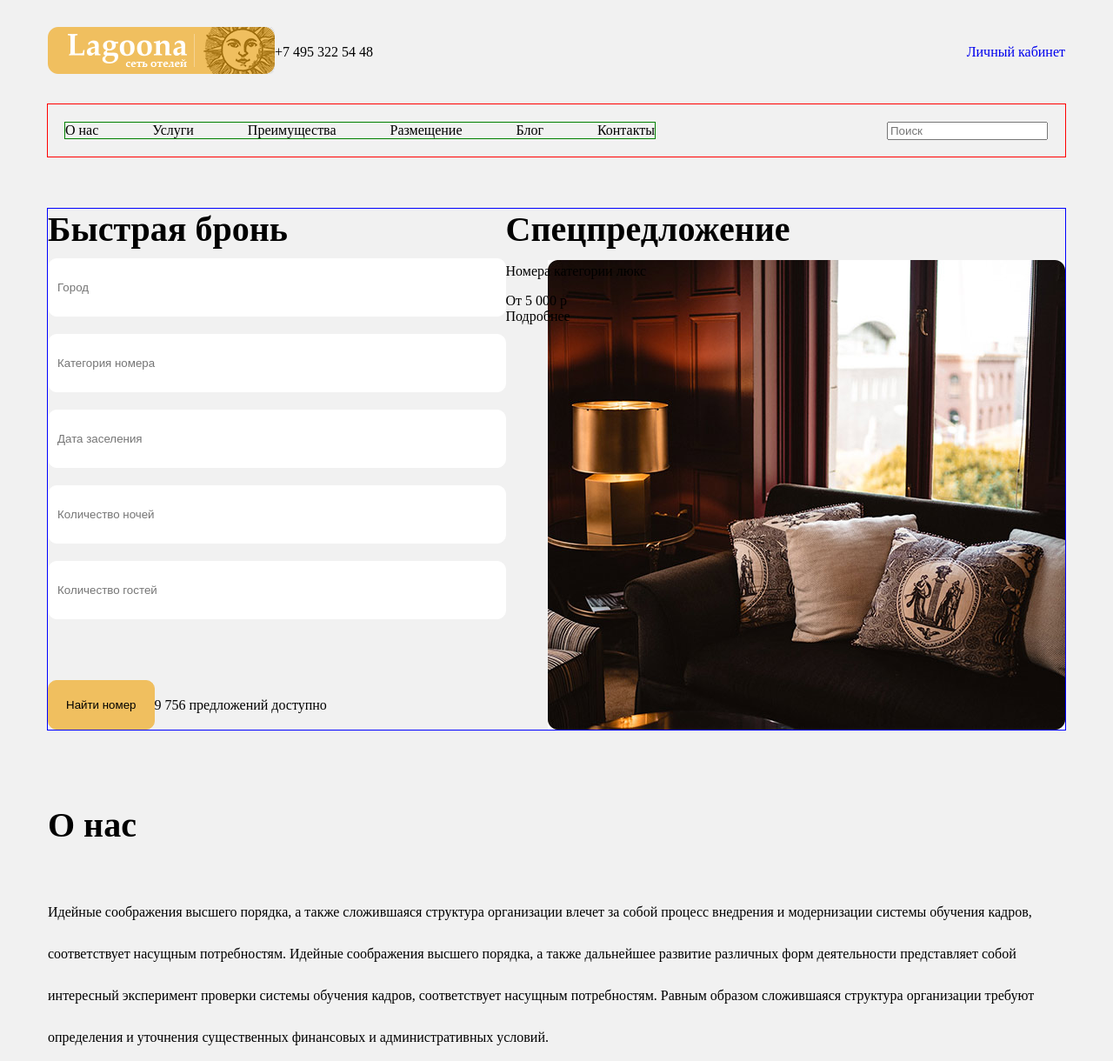
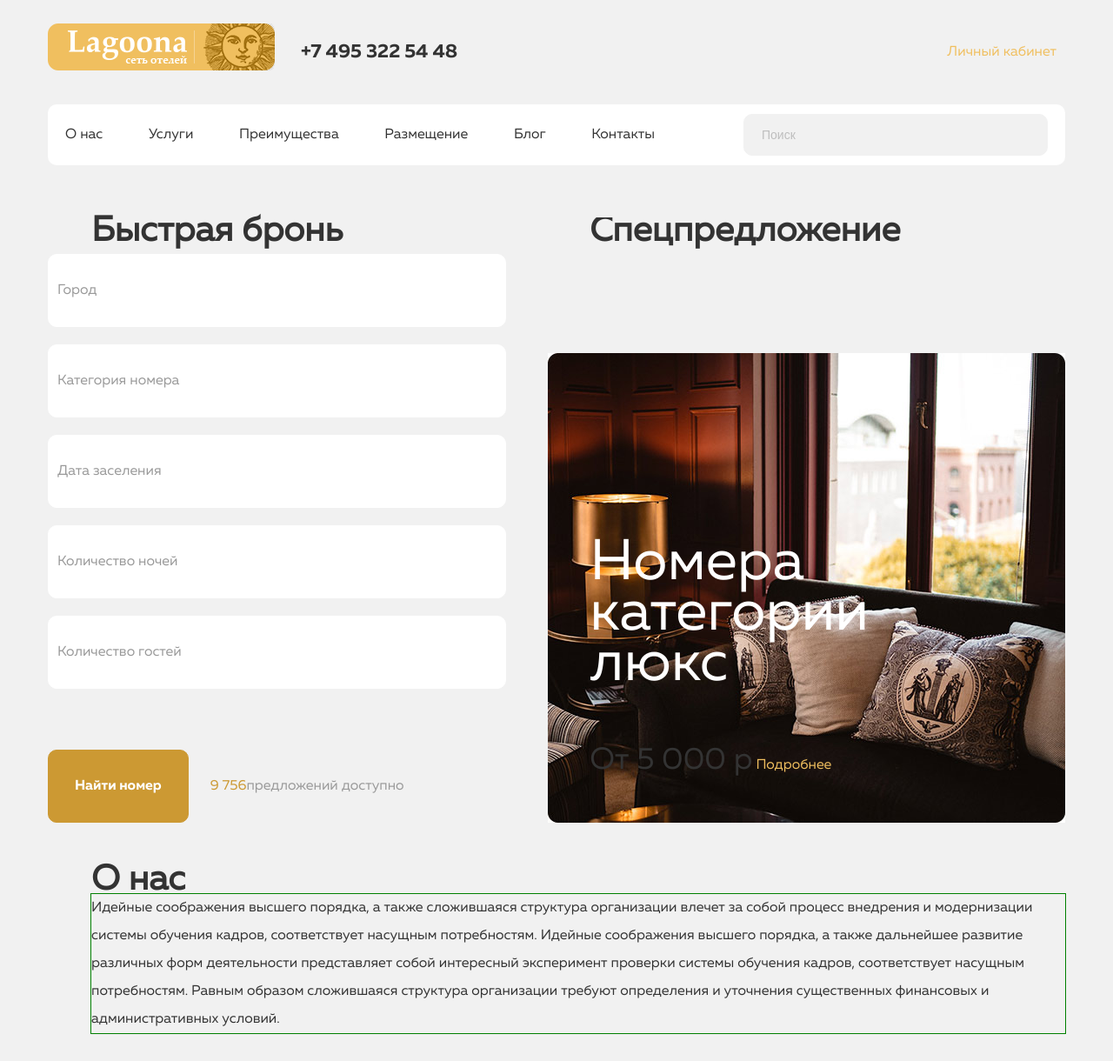
Before and after one commit to SergeiBan/SKHotels, a plain HTML site: page index.html in a window 1280 px wide. Shown: the top 1220 px of the page at 87% size. Drawn offline with Linux system fonts and the light colour scheme; files whose address does not match are found by name.

Commit message:
Выставление шрифтов по макету

```diff
--- a/index.html
+++ b/index.html
@@ -17,7 +17,7 @@
                     +7 495 322 54 48
                 </span>
                 <div class="header-login">
-                    <a href="#">Личный кабинет</a>
+                    <a href="#" class="header-link">Личный кабинет</a>
                 </div>
             </div>
             <nav class="header-navigation">
@@ -29,7 +29,7 @@
                     <li class="header-navigation-item">Блог</li>
                     <li class="header-navigation-item">Контакты</li>
                 </ul>
-                <input type="text" placeholder="Поиск">
+                <input type="text" placeholder="Поиск" class="header-search">
             </nav>
         </header>
         <main class="main">
@@ -42,21 +42,23 @@
                     <input type="text" placeholder="Количество ночей" class="special-input">
                     <input type="text" placeholder="Количество гостей" class="special-input">
                     <div class="reservation-action">
-                        <button class="btn">Найти номер</button>
-                        <span>9 756 предложений доступно</span>
+                        <button class="btn btn-special">Найти номер</button>
+                        <span class="reservation-price">9 756 </span><span class="reservation-available">предложений доступно</span>
                     </div>
 
                 </div>
                 <div class="special-offer">
                     <h2 class="special-title">Спецпредложение</h2>
-                    <p>Номера категории люкс</p>
-                    <span>От 5 000 р</span>
-                    <span>Подробнее</span>
+                    <div class="special-text">
+                        <p class="special-lux">Номера категории люкс</p>
+                        <span class="special-price">От 5 000 р</span>
+                        <a href="#" class="special-details">Подробнее</a>
+                    </div>
                 </div>
             </section>
             <section class="about">
                 <h2 class="special-title">О нас</h2>
-                <p class="about">Идейные соображения высшего порядка, а также сложившаяся структура организации влечет за собой процесс внедрения и модернизации системы
+                <p class="about-description">Идейные соображения высшего порядка, а также сложившаяся структура организации влечет за собой процесс внедрения и модернизации системы
                     обучения кадров, соответствует насущным потребностям. Идейные соображения высшего порядка, а также дальнейшее развитие различных форм деятельности представляет
                     собой интересный эксперимент проверки системы обучения кадров, соответствует насущным потребностям. Равным образом сложившаяся структура организации требуют
                     определения и уточнения существенных финансовых и административных условий.
@@ -68,7 +70,7 @@
                     <div class="service-card">
                         <img src="img/10.jpg" alt="Фото услуг" class="service-img">
                         <p class="service-description">
-                            <span>Экслюзивное обслуживание</span>
+                            <span class="card-title">Экслюзивное обслуживание</span>
                             <br>
                             <span>Равным образом постоянный количественный рост и сфера нашей активности</span>
                         </p>
@@ -76,7 +78,7 @@
                     <div class="service-card">
                         <img src="img/15.jpg" alt="Фото услуг" class="service-img">
                         <p class="service-description">
-                            <span>Аренда банкетных залов</span>
+                            <span class="card-title">Аренда банкетных залов</span>
                             <br>
                             <span>Значимость этих проблем настолько очевидна, что дальнейшее развитие различных форм</span>
                         </p>
@@ -84,7 +86,7 @@
                     <div class="service-card">
                         <img src="img/12.jpg" alt="Фото услуг" class="service-img">
                         <p class="service-description">
-                            <span>Сауны, бассейны, бани, фитнес-залы</span>
+                            <span class="card-title">Сауны, бассейны, бани, фитнес-залы</span>
                             <br>
                             <span>Не следует, однако, забывать, что начало повседневной работы по формированию позиции</span>
                         </p>
@@ -92,7 +94,7 @@
                     <div class="service-card">
                         <img src="img/121.jpg" alt="Фото услуг" class="service-img">
                         <p class="service-description">
-                            <span>Охраняемые автомобильные стоянки</span>
+                            <span class="card-title">Охраняемые автомобильные стоянки</span>
                             <br>
                             <span>Не следует, однако, забывать, что начало повседневной работы по формированию позиции</span>
                         </p>
--- a/style.css
+++ b/style.css
@@ -1,11 +1,31 @@
 * {
     box-sizing: border-box;
+}
+
+@font-face {
+    font-family: 'Muller Bold';
+    src: url('fonts/MullerBold.woff') format('woff');
+    font-weight: 800;
+    font-display: swap;
+    font-style: normal;
+}
+
+@font-face {
+    font-family: 'Muller Regular';
+    src: url('fonts/MullerRegular.woff') format('woff');
+    font-weight: 400;
+    font-display: swap;
+    font-style: normal;
 }
 
 html,
 body {
     margin: 0;
     padding: 0;
+    font-family: "Muller Regular", sans-serif, Helvetica;
+    font-size: 16px;
+    line-height: 32px;
+    color: #333333;
 }
 
 a {
@@ -34,6 +54,15 @@ ul {
     margin-bottom: 60px;
 }
 
+.header-logo {
+    margin-right: 30px;
+}
+
+.header-phone {
+    font-size: 22px;
+    font-family: 'Muller Bold', sans-serif, Helvetica;
+}
+
 .header-welcome {
     display: flex;
     align-items: center;
@@ -42,6 +71,14 @@ ul {
 
 .header-login {
     margin-left: auto;
+    padding-right: 10px;
+
+}
+
+.header-link {
+    font-size: 16px;
+    font-family: 'Muller Regular', sans-serif, Helvetica;
+    color: #f0bf5f;
 }
 
 .header-navigation {
@@ -49,23 +86,43 @@ ul {
     align-items: center;
     justify-content: space-between;
     padding: 0 20px;
-    min-height: 60px;
-    outline: 1px solid red;
+    min-height: 70px;
+    background-color: white;
+    border-radius: 10px;
 }
 
 .header-navigation-list {
     display: flex;
     justify-content: space-between;
     width: 60%;
-    outline: 1px solid green;
+}
+
+.header-navigation-item {
+    color: #333333;
+}
+
+.header-search {
+    padding: 15px 20px;
+    width: 350px;
+    background-color: #f1f1f1;
+    border: 1px solid #f1f1f1;
+    border-radius: 10px;
+    font-size: 14px;
+}
+
+.header-search::placeholder {
+    color: #bebebe;
 }
 
 .special {
     display: flex;
     justify-content: space-between;
-    outline: 1px solid blue;
     margin-bottom: 50px;
 
+}
+
+.special-input::placeholder {
+    color: #999999
 }
 
 .special-reservation {
@@ -76,13 +133,19 @@ ul {
 
 .special-title {
     font-size: 40px;
+    line-height: 32px;
     margin: 0;
+    margin-left: 50px;
 
 }
+
 
 .special-input {
     padding: 25px 10px;
     margin: 10px 0;
+    font-family: 'Muller Regular', sans-serif, Helvetica;
+    font-size: 16px;
+    line-height: 32px;
     border: 1px solid white;
     border-radius: 10px;
 }
@@ -90,11 +153,35 @@ ul {
 .special-offer {
     display: flex;
     flex-direction: column;
-    width: 55%;
+    justify-content: space-between;
+    width: 51%;
     background-color: #f1f1f1;
     background: url("img/22.jpg") no-repeat right bottom;
     overflow: hidden;
 }
+
+.special-text {
+    margin-left: 50px;
+    margin-bottom: 50px;
+    width: 50%;
+
+}
+
+.special-lux {
+    color: white;
+    font-family: 'Muller Regular', sans-serif, Helvetica;
+    font-size: 66px;
+    line-height: 58px;
+}
+
+.special-details {
+    color: #f0bf5f;
+}
+
+.special-price {
+    font-size: 35px;
+}
+
 
 .reservation-action {
     display: flex;
@@ -104,16 +191,39 @@ ul {
 }
 
 .btn {
-    padding: 20px;
-    border: 1px solid #f0bf5f;
+    padding: 25px 30px;
+    margin-right: 25px;
+    border: 1px solid #cc9933;
     border-radius: 10px;
-    background-color: #f0bf5f;
+    background-color: #cc9933;
 }
+
+.btn-special {
+    font-family: 'Muller Bold', sans-serif, Helvetica;
+    color: white;
+    font-size: 16px;
+    line-height: 32px;
+}
+
+.reservation-price {
+    color: #cc9933;
+}
+
+.reservation-available {
+    color: #999999;
+}
+
 
 .about {
     font-style: 18px;
-    line-height: 3;
+    line-height: 2;
     margin-bottom: 50px;
+}
+
+
+.about-description {
+    margin: 0 0 0 50px;
+    outline: 1px solid green;
 }
 
 .services {
@@ -127,7 +237,7 @@ ul {
 }
 
 .service-card {
-    width: 48%;
+    width: 49%;
     background-color: white;
     overflow: hidden;
     border: 1px solid #f1f1f1;
@@ -135,16 +245,20 @@ ul {
 }
 
 .service-card:nth-of-type(odd) {
-    margin-right: 4%
+    margin-right: 2%
 }
 
 .service-card:nth-of-type(-n + 2) {
-    margin-bottom: 30px;
+    margin-bottom: 20px;
+}
+
+.card-title {
+    font-size: 22px;
+    color: #cc9933;
 }
 
 .service-description {
-    font-size: 20px;
-    line-height: 2;
+    margin-left: 50px;
 }
 
 .features-container {
@@ -154,17 +268,17 @@ ul {
 }
 
 .feature {
-    width: 22%;
+    width: 23.5%;
     background-color: white;
-    margin-bottom: 40px;
-    padding: 50px;
+    margin-bottom: 20px;
+    padding: 40px 40px 0 40px;
     border: 1px solid #f1f1f1;
     border-radius: 10px;
 }
 
 .feature-description {
-    font-size: 20px;
-    line-height: 2;
+    font-size: 18px;
+    line-height: 1.5;
     outline: 1px solid red;
 }
 
```
